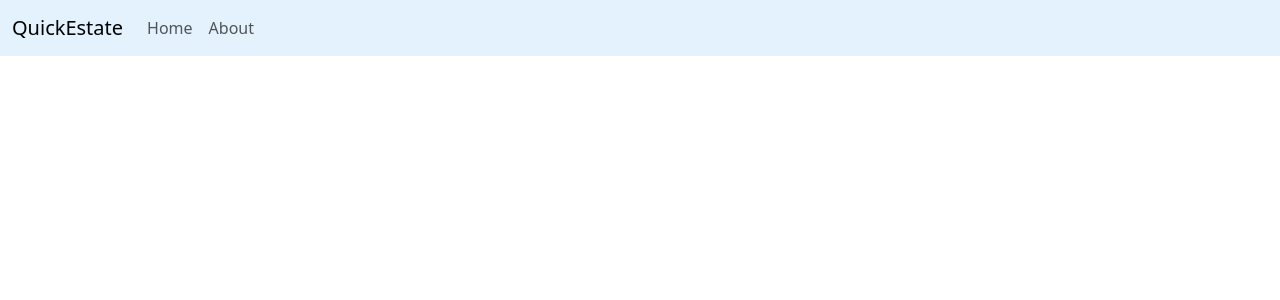
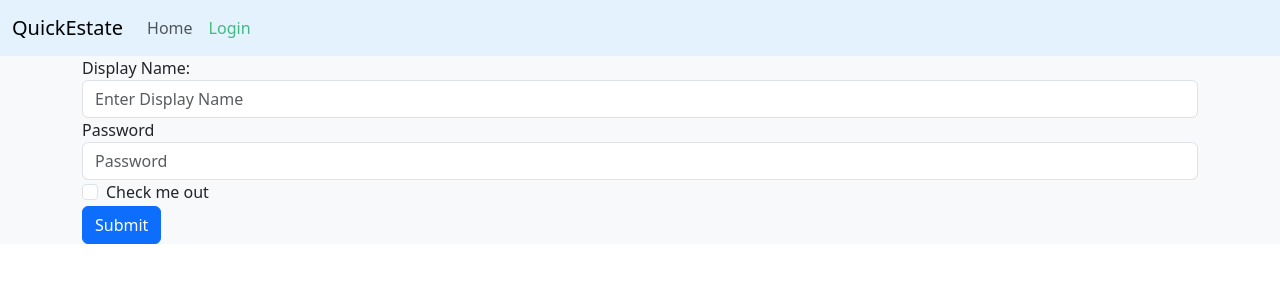
Before and after one commit to MarshPeter/quick-estate, a Vue app: page /login in a window 1280 px wide. Shown: the top 300 px of the page. Built offline with nearby package versions, Linux system fonts and the light colour scheme; the HTML template or start-up script is replaced by a standard one.

Commit message:
created the most scuffed way to kinda have login potential

```diff
--- a/src/App.vue
+++ b/src/App.vue
@@ -1,7 +1,9 @@
 <template>
   <div class="bg-body-tertiary">
-    <HeaderNavbar></HeaderNavbar>
-    <router-view/>
+    <HeaderNavbar :authenticated="authenticated"></HeaderNavbar>
+    <main>
+      <router-view :authenticated="this.authenticated" />
+    </main>
   </div>
 </template>
 
@@ -9,6 +11,11 @@
   import HeaderNavbar from './components/HeaderNavbar.vue';
   export default {
     name: "App",
+    data() {
+      return {
+        authenticated: false,
+      }
+    },
     components: { HeaderNavbar }
   }
 </script>
--- a/src/components/HeaderNavbar.vue
+++ b/src/components/HeaderNavbar.vue
@@ -8,12 +8,16 @@
                 </button>
                 <div class="collapse navbar-collapse" id="navbarNav">
                 <ul class="navbar-nav">
-                    <li class="nav-item">
+                    <li v-for="link in headerLinks" v-bind:key="link.name">
+                        <router-link class="nav-link" :to="{ path:link.route }">{{ link.name }}</router-link>
+                    </li>
+                    <!-- <li class="nav-item">
                         <router-link class="nav-link" to="/">Home</router-link>
                     </li>
                     <li class="nav-item">
                         <router-link class="nav-link" to="/about">About</router-link>
-                    </li>
+                    </li> -->
+                    <button v-if="this.authenticated" class="nav-link" @click="logout">Logout</button>
                 </ul>
                 </div>
             </div>
@@ -24,6 +28,36 @@
 <script>
 export default {
     name: "HeaderNavbar",
+    data() {
+        return {
+            userSet: false,
+            routes: [
+                {
+                    route: '/',
+                    name: "Home",
+                    whenAuthenticated: true,
+                    whenNotAuthenticated: true,
+                },
+                {
+                    route: "/login",
+                    name: "Login",
+                    whenAuthenticated: false,
+                    whenNotAuthenticated: true,
+                }
+            ],
+            authenticated: localStorage.getItem('user_id'),
+        }
+    },
+    computed: {
+        headerLinks() {
+            return this.routes.filter(route => (!this.authenticated && route.whenNotAuthenticated) || (this.authenticated && route.whenAuthenticated));
+        }
+    },
+    methods: {
+        logout() {
+            this.authenticated = null;
+        }
+    }
 }
 </script>
 
--- a/src/router/index.js
+++ b/src/router/index.js
@@ -1,11 +1,24 @@
-import { createRouter, createWebHistory } from 'vue-router'
-import HomeView from '../views/HomeView.vue'
+import { createRouter, createWebHistory } from 'vue-router';
+import HomeView from '../views/HomeView.vue';
+import LoginView from '@/views/LoginView.vue';
+import RegistrationView from '@/views/RegistrationView.vue';
 
 const routes = [
   {
     path: '/',
     name: 'home',
     component: HomeView
+  },
+  {
+    path: '/login',
+    name: 'login',
+    component: LoginView,
+    props: true
+  },
+  {
+    path: '/registration',
+    name: 'registration',
+    component: RegistrationView,
   },
   {
     path: '/about',
--- a/src/views/HomeView.vue
+++ b/src/views/HomeView.vue
@@ -23,18 +23,18 @@
                     </div>
                 </div>
             </div>
-            <div class="container container-xl text-center mt-4 pt-2 pb-2 bg-body-secondary rounded shadow border border-black">
+            <div class="container container-xl text-center mt-4 pt-2 pb-4 bg-body-secondary rounded shadow border border-black">
                 <div class="row pb-2">
                     <h3>Trust Us Today!</h3>
                 </div>
                 <div class="row gap-4 justify-content-center">
-                    <div class="col-8 d-grid">
-                        <button type="button" class="btn btn-primary btn-lg">Login</button>
+                    <div class="col-8 col-md-3 d-grid">
+                        <routerLink to="/login" class="btn btn-primary btn-lg">Login</routerLink>
                     </div>
-                    <div class="col-8 d-grid">
+                    <div class="col-8 col-md-3 d-grid">
                         <button type="button" class="btn btn-primary btn-lg">Find Next Home!</button>
                     </div>
-                    <div class="col-8 d-grid">
+                    <div class="col-8 col-md-3 d-grid">
                         <button type="button" class="btn btn-outline-primary btn-lg">Register</button>
                     </div>
                 </div>
--- /dev/null
+++ b/src/views/LoginView.vue
@@ -0,0 +1,92 @@
+<template>
+    <div class="container">
+        <form @submit="login">
+            <div class="form-group">
+                <label for="exampleInputEmail1">Display Name: </label>
+                <input type="text" class="form-control" id="exampleInputEmail1" placeholder="Enter Display Name" v-model="displayName" required>
+            </div>
+            <div class="form-group">
+                <label for="exampleInputPassword1">Password</label>
+                <input type="password" class="form-control" id="exampleInputPassword1" placeholder="Password" v-model="password" required>
+            </div>
+            <div class="form-check">
+                <input type="checkbox" class="form-check-input" id="exampleCheck1">
+                <label class="form-check-label" for="exampleCheck1">Check me out</label>
+            </div>
+            <button type="submit" class="btn btn-primary">Submit</button>
+        </form>
+    </div>
+</template>
+
+<script>
+    export default {
+        props: {
+            authenticated: Boolean
+        },
+        name: "LoginView",
+        data() {
+            return {
+                displayName: "",
+                password: "",
+                errors: [],
+            }
+        },
+        methods: {
+            login(e) {
+                e.preventDefault();
+                this.errors = [];
+                this.validateFields();
+                if (this.errors.length !== 0) {
+                    return;
+                }
+
+                this.getId();
+            },
+            validateFields() {
+                this.validateDisplayName();
+                this.validatePassword();
+            },
+            validateDisplayName() {
+                console.log(this.displayName);
+                const reg = /^[a-zA-Z0-9]+$/;
+                if (this.displayName.length > 20) {
+                    this.errors.push("Display Name is too long. Should a most contain 20 characters");
+                }
+                if (this.displayName.match(reg).length === 0) {
+                    this.errors.push("Display Name should only contain letters and numbers");
+                }
+            },
+            validatePassword() {
+                console.log(this.password);
+                const reg = /^[a-zA-Z0-9]+$/;
+                if (this.password.length > 20) {
+                    this.errors.push("Password is too long. Should at most be 20 characters");
+                }
+                if (this.password.match(reg).length === 0) {
+                    this.errors.push("Password should only contain letters and numbers")
+                }
+            },
+            getId() {
+                const url = `http://localhost:3000/api/confirm-login/${this.displayName}/${this.password}`;
+                fetch(url)
+                    .then(res => res.json())
+                    .then(data => {
+                        if (data.id) {
+                            this.$emit("authenticated", true);
+                            localStorage.setItem('user_id', data.id);
+                            this.$router.go(0);
+                        }
+
+                        if (data.err) {
+                            this.errors.push("Couldn't validate your credentials on server. Make sure you have entered the correct matching displayName and password");
+                        }
+                    });
+            }
+        },
+        mounted() {
+            if (localStorage.getItem("user_id")) {
+                this.$router.push({name: "home"});
+            }
+        }
+    }
+</script>
--- /dev/null
+++ b/src/views/RegistrationView.vue
@@ -0,0 +1,9 @@
+<template>
+    <h1>REGISTRATION PAGE WOOHOO</h1>
+</template>
+
+<script>
+    export default {
+        name: "RegistrationView",
+    }
+</script>
```
